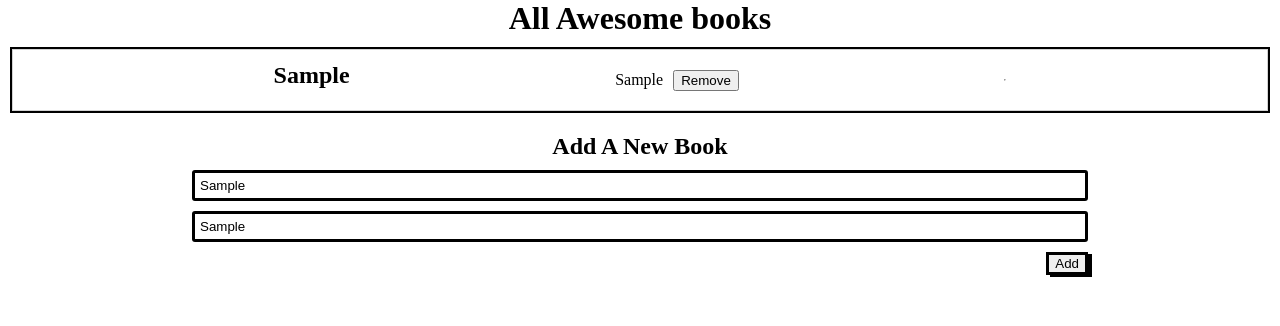
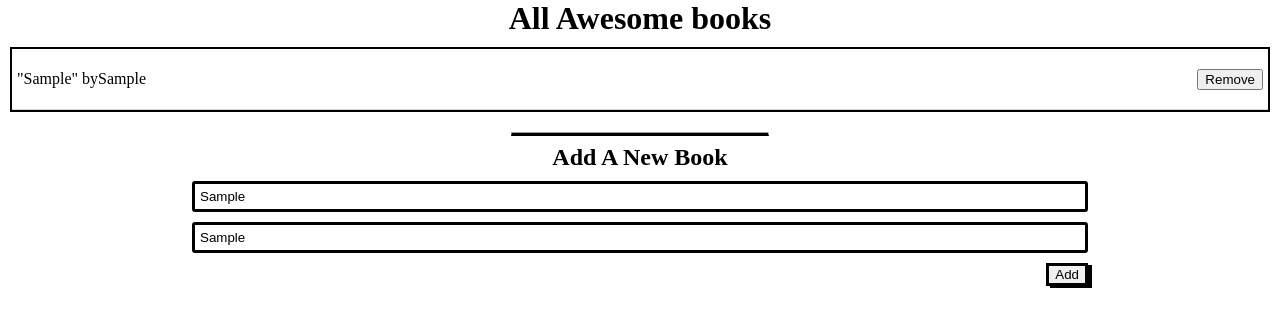
Before and after one commit to DavyKn/Awesome_Books2, a website: page index.html in a window 1280 px wide. Both pictures are taken after typing "Sample", "Sample" into the empty fields and a click on the button "Add". Drawn offline with Linux system fonts and the light colour scheme.

Commit message:
Fix styling for the awesomebook to match appearance

```diff
--- a/index.html
+++ b/index.html
@@ -10,6 +10,7 @@
   <body>
     <h1>All Awesome books</h1>
     <div class="book-container"></div>
+    <hr class="hr" />
     <h2>Add A New Book</h2>
     <form class="book-form">
       <input id="title" type="text" placeholder="Title" name="title" required />
--- a/script.js
+++ b/script.js
@@ -37,17 +37,19 @@ class Book {
     const bookDiv = document.createElement('div');
     bookDiv.setAttribute('data-id', id);
     bookDiv.classList.add('book');
-    const bookTitle = document.createElement('h2');
+    const paragraphDiv = document.createElement('div');
+    const bookTitle = document.createElement('p');
     const bookAuthor = document.createElement('p');
+    paragraphDiv.append(bookTitle, bookAuthor);
+    paragraphDiv.classList.add('para');
     const AremoveBtn = document.createElement('button');
     AremoveBtn.classList.add('remove');
-    const Ahr = document.createElement('hr');
 
-    bookTitle.innerText = `${title}`;
-    bookAuthor.innerText = `${author}`;
+    bookTitle.innerText = `"${title}" by`;
+    bookAuthor.innerText = ` ${author}`;
     AremoveBtn.innerText = 'Remove';
 
-    bookDiv.append(bookTitle, bookAuthor, AremoveBtn, Ahr);
+    bookDiv.append(paragraphDiv, AremoveBtn);
     bookContainer.appendChild(bookDiv);
 
     AremoveBtn.addEventListener('click', (e) => {
--- a/style.css
+++ b/style.css
@@ -14,15 +14,22 @@ h2 {
   border: solid 2px #000;
   margin: 0 10px 20px 10px;
 }
+.hr {
+  width: 20%;
+  border-bottom: #000 3px solid;
+}
 
 .book {
   display: flex;
   padding: 5px;
   gap: 10px;
   align-items: center;
-  border: solid 1px #d3d3d3;
+  justify-content: space-between;
+  border-bottom: solid 1px #d3d3d3;
 }
-
+.para {
+  display: flex;
+}
 .book-form {
   display: flex;
   flex-direction: column;
```
